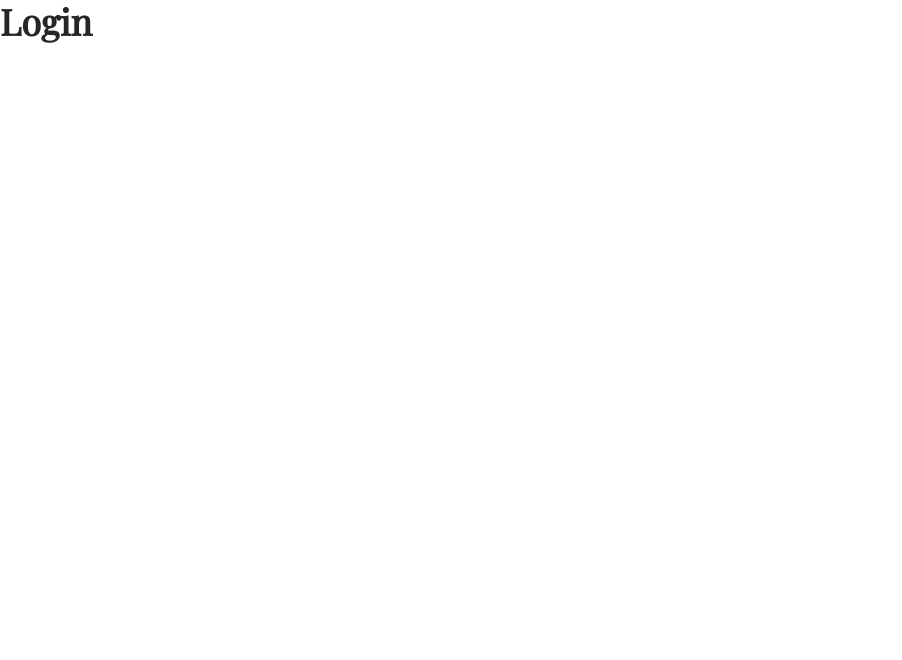
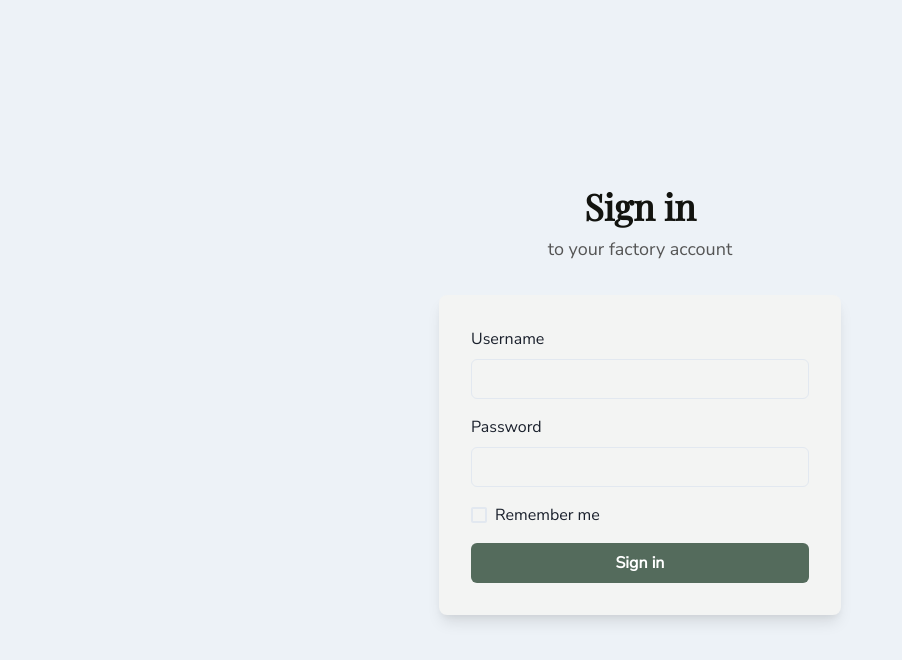
Before and after one commit to marcellof23/DorayakiFactoryClient, a React (Vite) app: page /login in a window 1280 px wide. Shown: the top 660 px of the page, without its empty margins (0-902 px from the left). Built offline with nearby package versions, Linux system fonts and the light colour scheme.

Commit message:
add login form

```diff
--- a/src/components/LoginForm.tsx
+++ b/src/components/LoginForm.tsx
@@ -1,8 +1,50 @@
-import { Heading } from "@chakra-ui/react";
+import {
+  Box,
+  FormControl,
+  FormLabel,
+  Input,
+  Checkbox,
+  Stack,
+  Button,
+} from "@chakra-ui/react";
 
 const LoginForm = () => {
   return (
-    <Heading>Login</Heading>
+    <Box
+      rounded="lg"
+      bg="brand.white"
+      boxShadow="lg"
+      p={8}
+    >
+      <Stack spacing={4}>
+        <FormControl id="username">
+          <FormLabel>Username</FormLabel>
+          <Input type="text" />
+        </FormControl>
+        <FormControl id="password">
+          <FormLabel>Password</FormLabel>
+          <Input type="password" />
+        </FormControl>
+        <Stack spacing={4}>
+          <Stack
+            direction={{ base: "column", sm: "row" }}
+            align="start"
+            justify="space-between"
+          >
+            <Checkbox colorScheme="green">Remember me</Checkbox>
+          </Stack>
+          <Button
+            bg="brand.primary"
+            color="white"
+            _hover={{
+              bg: "brand.primaryFade",
+            }}
+          >
+            Sign in
+          </Button>
+        </Stack>
+      </Stack>
+    </Box>
   );
 };
 
--- a/src/main.tsx
+++ b/src/main.tsx
@@ -17,9 +17,10 @@ const theme = extendTheme({
       secondary: "#573524",
       secondaryFade: "#887863",
       dark: "#12130F",
-      midBlack: "#555555",
+      midDark: "#555555",
       white: "#F3F4F3",
       midWhite: "#EAEAEA",
+      gray: '#EDF2F7'
     },
   },
 });
--- a/src/pages/login.tsx
+++ b/src/pages/login.tsx
@@ -1,8 +1,25 @@
-import { Heading } from "@chakra-ui/react";
+import { Flex, Heading, Text, Stack } from "@chakra-ui/react";
+import LoginForm from "../components/LoginForm";
 
 const Login = () => {
   return (
-    <Heading>Login</Heading>
+    <Flex
+      minH="100vh"
+      align="center"
+      justify="center"
+      bg="brand.gray"
+    >
+      <Stack minW="450px" spacing={8} mx="auto" maxW="lg" py={12} px={6}>
+        <Stack align="center">
+          <Heading fontSize="4xl" color="brand.dark">Sign in</Heading>
+          <Text fontSize="lg" color="brand.midDark">
+            to your factory account
+          </Text>
+        </Stack>
+        <LoginForm />
+      </Stack>
+    </Flex>
+
   );
 };
 
```
